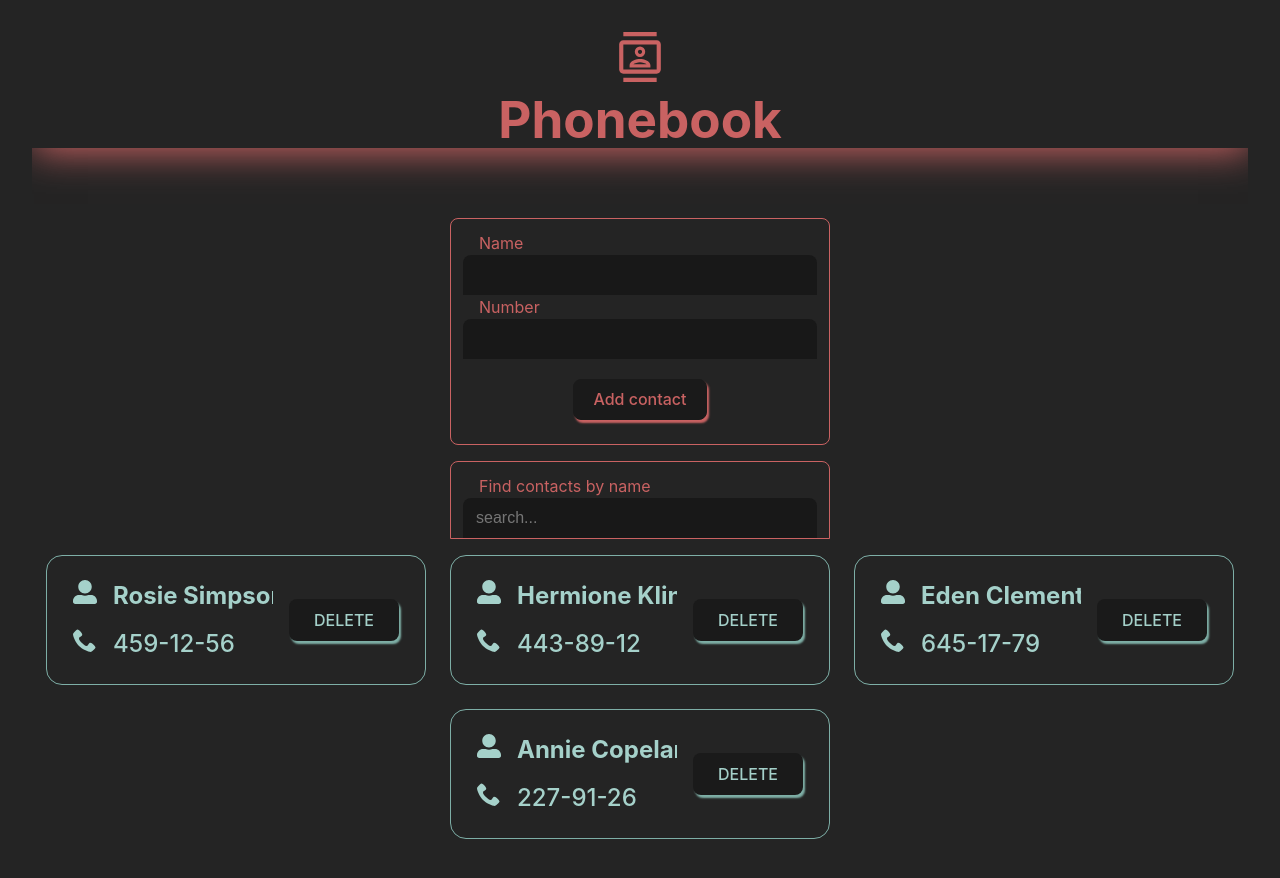
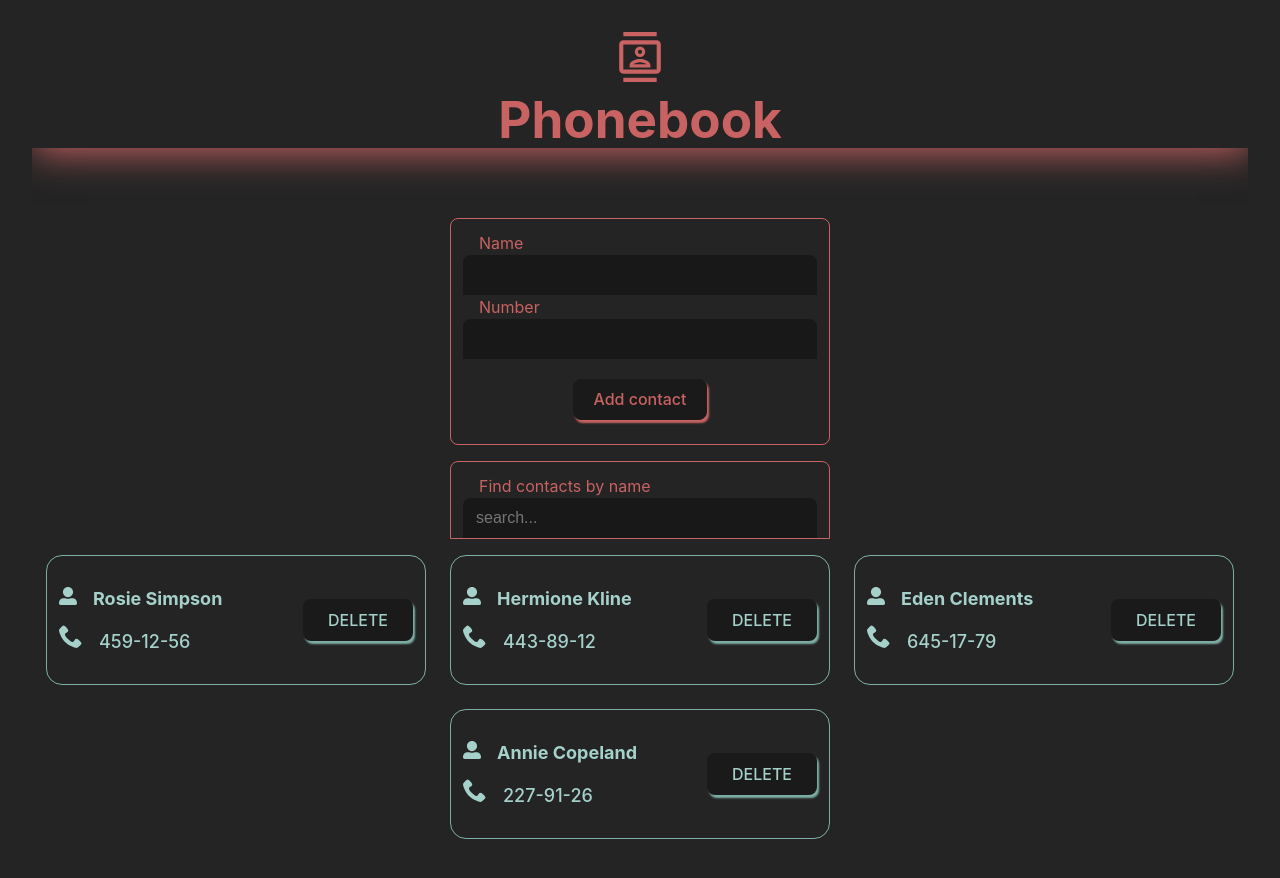
Before and after one commit to INNA-KUSHNIRR1/goit-react-hw-03, a React (Vite) app: page / in a window 1280 px wide. Shown: the top 878 px of the page. Built offline with nearby package versions, Linux system fonts and the light colour scheme.

Commit message:
contact change font-size

```diff
--- a/package.json
+++ b/package.json
@@ -11,6 +11,7 @@
   },
   "dependencies": {
     "formik": "^2.4.6",
+    "nanoid": "^5.0.7",
     "react": "^18.2.0",
     "react-dom": "^18.2.0",
     "react-icons": "^5.2.1",
--- a/src/App.css
+++ b/src/App.css
@@ -1,5 +1,4 @@
 #root {
-  min-height: 320px;
   max-width: 1280px;
   margin: 0 auto;
   padding: 2rem;
--- a/src/components/Contact/Contact.module.css
+++ b/src/components/Contact/Contact.module.css
@@ -2,10 +2,10 @@
   margin-right: 16px;
 }
 .card {
-  font-size: 24px;
+  font-size: 18px;
   display: flex;
   gap: 16px;
-  justify-content: center;
+  justify-content: space-between;
   align-items: center;
   width: 380px;
   height: 130px;
@@ -13,8 +13,9 @@
   border-radius: 16px;
   padding: 12px;
 }
+
 .user {
-  width: 200px;
+  max-width: 200px;
   display: flex;
   flex-direction: column;
   justify-content: center;
@@ -26,7 +27,7 @@
   scrollbar-width: thin;
 }
 .nameUser {
-  font-size: 24px;
+  font-size: 18px;
 }
 .btn {
   display: flex;
--- a/src/components/ContactForm/ContactForm.jsx
+++ b/src/components/ContactForm/ContactForm.jsx
@@ -3,6 +3,7 @@ import style from "./ContatForm.module.css";
 import { useId } from "react";
 import * as Yup from "yup";
 import { ErrorMessage } from "formik";
+import { nanoid } from "nanoid";
 
 const ContactSchema = Yup.object().shape({
   name: Yup.string()
@@ -22,7 +23,7 @@ const ContactForm = ({ onAdd }) => {
   const numberFieldId = useId();
 
   const handleSubmit = (values, actions) => {
-    onAdd({ id: Date.now(), name: values.name, number: values.number });
+    onAdd({ id: nanoid(), name: values.name, number: values.number });
     actions.resetForm();
   };
   return (
--- a/src/index.css
+++ b/src/index.css
@@ -16,7 +16,8 @@ a {
 }
 
 body {
-  /* display: flex; */
+
+  min-width: 320px;
   min-height: 100vh;
   background-color: #242424;
   margin: 0;
```
Also changed, not shown: 1 other file (tests, documents, lock files or other folders).
